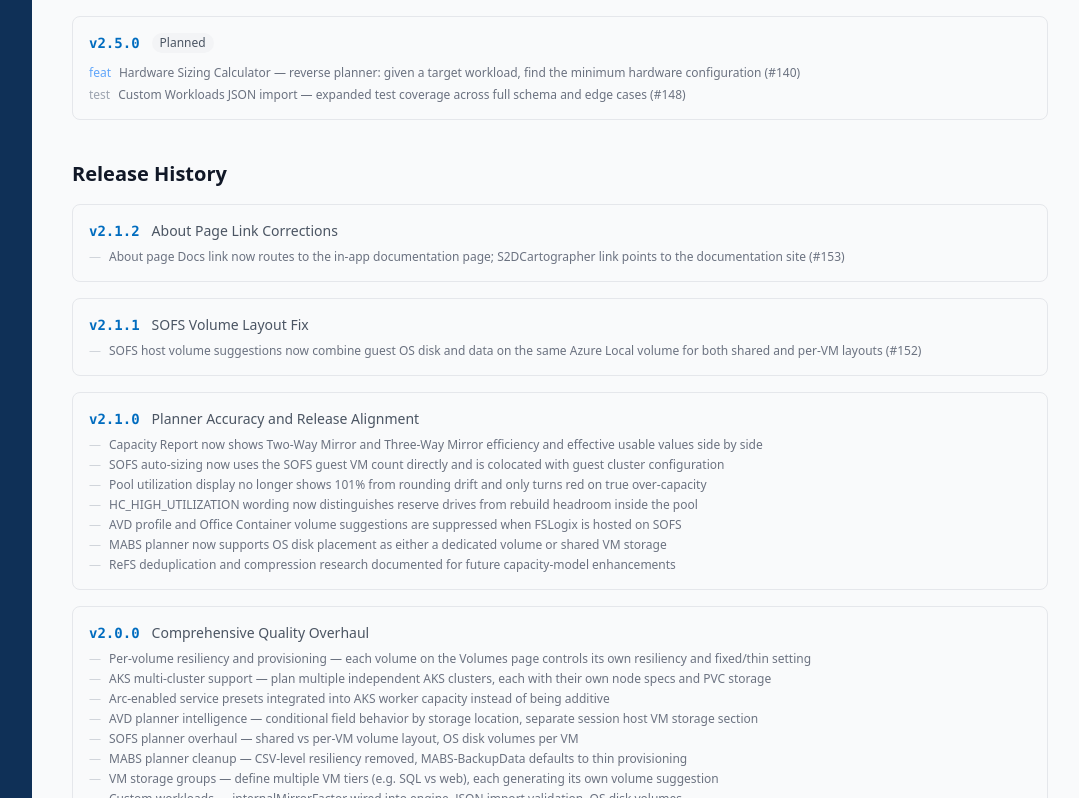
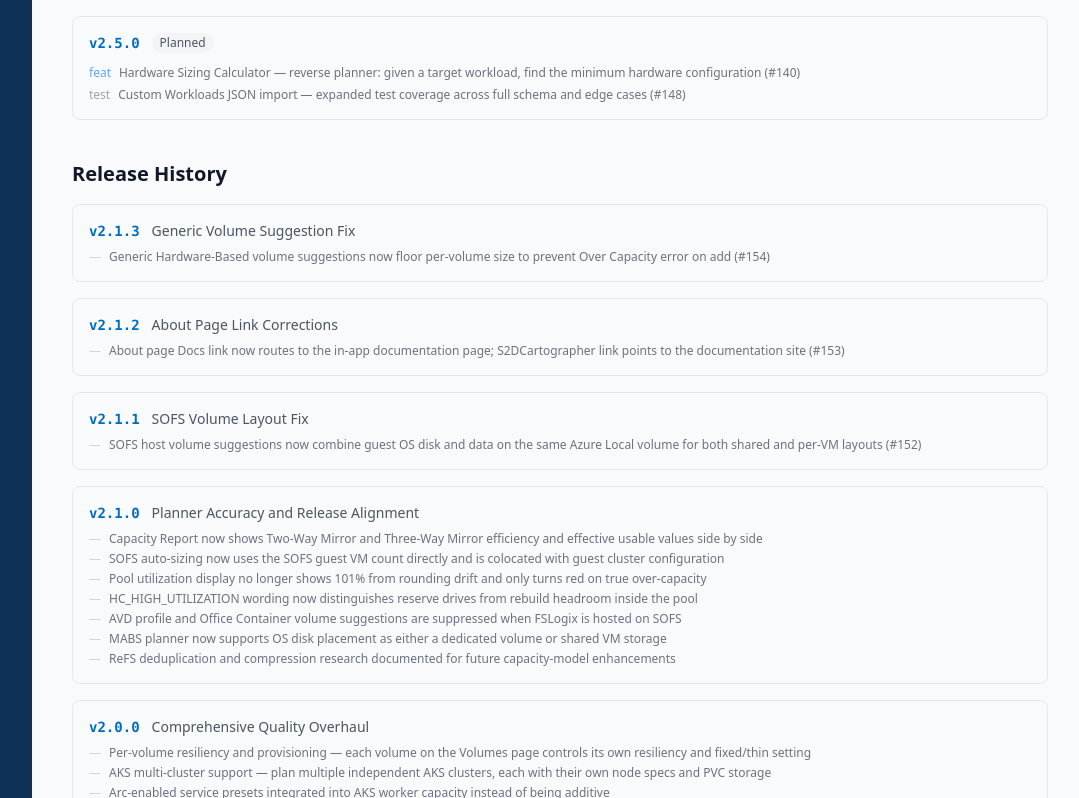
Before and after one commit to AzureLocal/azurelocal-surveyor, a React (Vite) app: page /#/about in a window 1280 px wide. Shown: the part 1183-1981 px from the top of the page, without its empty margins (192-1271 px from the left). Built offline with nearby package versions, Linux system fonts and the light colour scheme.

Commit message:
Fix P0: floor generic volume suggestions to prevent over-capacity on add (#154)

```diff
--- a/package.json
+++ b/package.json
@@ -1,6 +1,6 @@
 {
   "name": "azurelocal-surveyor",
-  "version": "2.1.2",
+  "version": "2.1.3",
   "private": true,
   "description": "Azure Local Surveyor — plan your Azure Local cluster before you rack it",
   "type": "module",
--- a/src/engine/volumes.ts
+++ b/src/engine/volumes.ts
@@ -98,7 +98,8 @@ export function generateGenericVolumes(capacity: CapacityResult): GenericSuggest
   if (effectiveUsableTB <= 0) return []
 
   const volumeCount = Math.min(nodeCount, 16)
-  const perVolumeTB = round2(effectiveUsableTB / volumeCount)
+  // Floor at 2 decimal places — rounding up causes pool footprint to exceed available pool
+  const perVolumeTB = Math.floor((effectiveUsableTB / volumeCount) * 100) / 100
   if (perVolumeTB <= 0) return []
 
   // Cap at 64 TB per volume (S2D limit)
--- a/src/pages/AboutPage.tsx
+++ b/src/pages/AboutPage.tsx
@@ -1,6 +1,13 @@
 import { version } from '../../package.json'
 
 const RELEASE_HISTORY = [
+  {
+    version: '2.1.3',
+    label: 'Generic Volume Suggestion Fix',
+    items: [
+      'Generic Hardware-Based volume suggestions now floor per-volume size to prevent Over Capacity error on add (#154)',
+    ],
+  },
   {
     version: '2.1.2',
     label: 'About Page Link Corrections',
```
Also changed, not shown: 1 other file (tests, documents, lock files or other folders).
